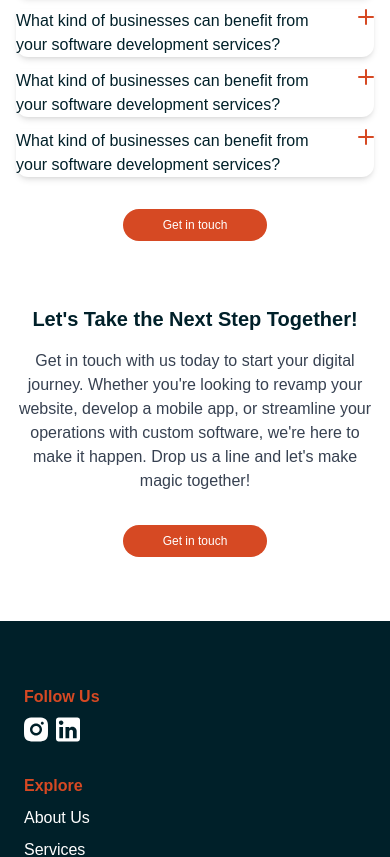
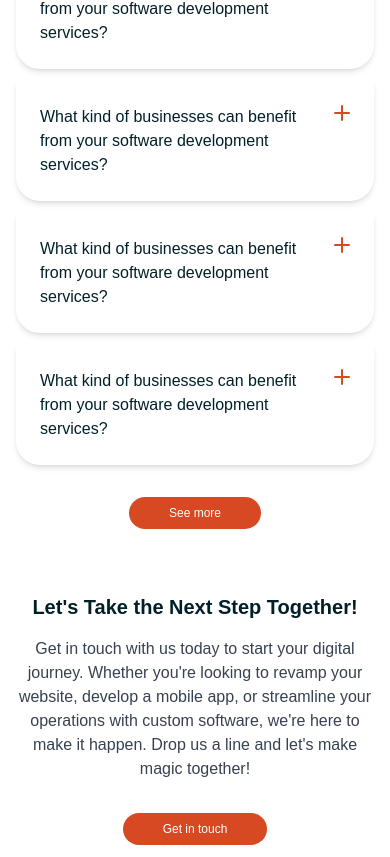
Before and after one commit to alxdrr/company-profile-2, a React (Vite) app: page / in a window 390 px wide. Shown: the part 3597-4454 px from the top of the page. Built offline with nearby package versions, Linux system fonts and the light colour scheme; a web font is replaced by a local one.

Commit message:
fix : button props issues

```diff
--- a/src/App.jsx
+++ /dev/null
@@ -1,10 +0,0 @@
-import Home from "./pages/Home/home";
-function App() {
-  return (
-    <>
-      <Home/>
-    </>
-  );
-}
-
-export default App;
--- a/src/components/Accordion.jsx
+++ b/src/components/Accordion.jsx
@@ -1,21 +1,18 @@
 import { useState } from "react";
-import React from "react";
-import iconPlus from "../assets/icons/accordion-plus.svg";
-import iconMin from "../assets/icons/accordion-minus.svg";
 
 const Accordion = ({ title, content }) => {
   const [accordionOpen, setAccordionOpen] = useState(false);
   const handleClick = () => setAccordionOpen(!accordionOpen);
   return (
-    <div className="flex flex-col w-full max-w-screen-md shadow-md rounded-b-xl bg-white">
-      <h2 onClick={handleClick} className="text-primary flex justify-between rounded-t-xl transition-all hover:bg-[#ffebe5] lg:p-6 cursor-pointer">
+    <div className="flex flex-col w-full max-w-screen-md shadow-md rounded-b-3xl bg-white">
+      <h2 onClick={handleClick} className="text-primary flex justify-between rounded-t-3xl transition-all hover:bg-[#ffebe5] p-6 cursor-pointer">
         {title}
         <svg className="fill-secondary shrink-0 ml-8" width="16" height="16" xmlns="http://www.w3.org/2000/svg">
           <rect y="7" width="16" height="2" rx="1" className={`transform origin-center transition duration-200 ease-out ${accordionOpen && "!rotate-180"}`} />
           <rect y="7" width="16" height="2" rx="1" className={`transform origin-center rotate-90 transition duration-200 ease-out ${accordionOpen && "!rotate-180"}`} />
         </svg>
       </h2>
-      <div className={` grid lg:px-6 overflow-hidden rounded-b-xl transition-all duration-300 ease-in-out text-slate-600 ${accordionOpen ? "grid-rows-[1fr] opacity-100 lg:pb-6 lg:pt-3" : "grid-rows-[0fr] opacity-0"}`}>
+      <div className={` grid px-6 overflow-hidden rounded-b-3xl transition-all duration-300 ease-in-out text-slate-600 ${accordionOpen ? "grid-rows-[1fr] opacity-100 pb-6 pt-3" : "grid-rows-[0fr] opacity-0"}`}>
         <div className="overflow-hidden">{content}</div>
       </div>
     </div>
--- a/src/components/Button.jsx
+++ b/src/components/Button.jsx
@@ -1,7 +1,6 @@
-import React from "react";
 import { Link } from "react-router-dom";
 
-const Button = ({ link, children, scrollToId, onClick }) => {
+const Button = ({ link, title, scrollToId, }) => {
   let buttonClassName = "w-max py-2 px-10 bg-[#D64923] transition-all lg:text-base text-xs rounded-[60px] text-white lg:font-bold hover:bg-[#DE7C62] active:scale-90";
   const handleClick = () => {
     // Scroll to the specified ID when the button is clicked
@@ -23,11 +22,11 @@ const Button = ({ link, children, scrollToId, onClick }) => {
     <>
       {!link ? (
         <button onClick={handleClick} className={buttonClassName} to={link}>
-          {children}
+          {title}
         </button>
       ) : (
         <Link className={buttonClassName} to={link}>
-          {children}
+          {title}
         </Link>
       )}
     </>
--- /dev/null
+++ b/src/components/CTA.jsx
@@ -0,0 +1,18 @@
+import Button from "./Button";
+
+const CTA = () => {
+  return (
+    <div className="w-full max-w-screen-xl items-center flex flex-col h-auto my-16 mx-auto lg:py-10 px-4 gap-8 xl:gap-10 lg:px-8 xl:px-0">
+      <section className="flex justify-center items-center flex-col gap-4">
+        <h1 className="text-primary text-xl md:text-start md:text-2xl lg:text-4xl text-center font-black">Let&apos;s Take the Next Step Together!</h1>
+        <p className="lg:text-base xl:text-xl max-w-4xl text-center text-gray-700">
+          Get in touch with us today to start your digital journey. Whether you&apos;re looking to revamp your website, develop a mobile app, or streamline your operations with custom software, we&apos;re here to make it happen. Drop us a
+          line and let&apos;s make magic together!
+        </p>
+      </section>
+      <Button variant={"primary"} type={"clickable"} title={"Get in touch"}></Button>
+    </div>
+  );
+};
+
+export default CTA;
--- a/src/components/Navbar.jsx
+++ b/src/components/Navbar.jsx
@@ -1,4 +1,3 @@
-import React from "react";
 import { NavLink, useLocation } from "react-router-dom";
 import Logo from "../assets/logo.svg";
 import Logo2 from "../assets/logo2.svg";
@@ -63,7 +62,7 @@ const Navbar = () => {
             </NavLink>
           </li>
         </ul>
-        <Button variant={"primary"} type={"clickable"} link={"/asdasd"} children={"Get in touch"}></Button>
+        <Button variant={"primary"} type={"clickable"} link={"/asdasd"} title={"Get in touch"}></Button>
       </div>
       {/* Mobile Nav */}
       <nav className="lg:hidden">
--- a/src/main.jsx
+++ b/src/main.jsx
@@ -2,11 +2,11 @@ import React from "react";
 import ReactDOM from "react-dom/client";
 import { createBrowserRouter, RouterProvider } from "react-router-dom";
 import ErrorPage from "./pages/error-page.jsx"
-import App from "./App.jsx";
+import Home from "./pages/home.jsx";
 const router = createBrowserRouter([
   {
     path: "/",
-    element: <App />,
+    element: <Home />,
     errorElement: <ErrorPage />,
   },
 ]);
--- a/src/pages/error-page.jsx
+++ b/src/pages/error-page.jsx
@@ -1,5 +1,4 @@
-import React from "react";
-import { useRouteError, useNavigate } from "react-router-dom";
+import { useRouteError } from "react-router-dom";
 import notFoundImage from "../assets/404.svg";
 import Navbar from "../components/Navbar";
 import Footer from "../components/Footer";
@@ -7,7 +6,6 @@ import Button from "../components/Button";
 
 const ErrorPage = () => {
   const error = useRouteError();
-  const history = useNavigate();
   console.error(error);
   return (
     <>
@@ -23,7 +21,7 @@ const ErrorPage = () => {
                 Error Message : <i>{error.statusText || error.message}</i>
               </p>
             </section>
-            <Button link={"/"} children={"Home Page"}></Button>
+            <Button link={"/"} title={"Home Page"}></Button>
           </div>
         </div>
       </div>
--- a/src/pages/Home/home.jsx
+++ b/src/pages/home.jsx
@@ -1,13 +1,13 @@
-import React from "react";
-import Navbar from "../../components/Navbar";
-import Footer from "../../components/Footer";
-import Button from "../../components/Button";
-import Card from "../../components/Card";
-import Accordion from "../../components/Accordion";
-import aboutImage from "../../assets/about.png";
-import portfolio1 from "../../assets/portfolio/tmekar.png";
-import portfolio2 from "../../assets/portfolio/artha.png";
-import portfolio3 from "../../assets/portfolio/kopi.png";
+import Navbar from "../components/Navbar";
+import Footer from "../components/Footer";
+import Button from "../components/Button";
+import CTA from "../components/CTA";
+import Card from "../components/Card";
+import Accordion from "../components/Accordion";
+import aboutImage from "../assets/about.png";
+import portfolio1 from "../assets/portfolio/tmekar.png";
+import portfolio2 from "../assets/portfolio/artha.png";
+import portfolio3 from "../assets/portfolio/kopi.png";
 
 const Home = () => {
   return (
@@ -22,7 +22,7 @@ const Home = () => {
           </div>
           <div className="flex flex-col gap-8 xl:gap-10">
             <div className="text-white lg:text-xl font-normal xl:max-w-xl">Innovative Software House to Bring Your Ideas to Life. We are your trusted partner in web, mobile, and software development.</div>
-            <Button variant={"primary"} children={"Dive in"} type={"clickable"} scrollToId={"about"}></Button>
+            <Button variant={"primary"} title={"Dive in"} type={"clickable"} scrollToId={"about"}></Button>
           </div>
         </div>
       </div>
@@ -33,7 +33,7 @@ const Home = () => {
           <p className="max-w-2xl text-center md:text-start lg:text-xl xl:text-xl text-gray-700">
             At our software house, we offer a range of services in web, mobile, and system development. With our expertise and dedication, we provide tailored solutions to meet your unique needs and help you achieve your goals.
           </p>
-          <Button variant={"primary"} type={"clickable"} children={"Contact us"}></Button>
+          <Button variant={"primary"} type={"clickable"} title={"Contact us"}></Button>
         </section>
         <img className="w-full md:max-w-xs md:px-10 lg:max-w-lg lg:px-8" src={aboutImage} alt="" />
       </div>
@@ -50,7 +50,7 @@ const Home = () => {
         </section>
       </div>
       {/* Recent Projects Section */}
-      <div className="Projects w-full max-w-screen-xl items-center flex flex-col h-auto my-16 mx-auto lg:py-10 px-4 gap-8 xl:gap-10 lg:px-8 xl:px-0">
+      <div className="w-full max-w-screen-xl items-center flex flex-col h-auto my-16 mx-auto lg:py-10 px-4 gap-8 xl:gap-10 lg:px-8 xl:px-0">
         <section className="flex justify-center items-center flex-col gap-4">
           <h1 className="text-primary text-center text-xl md:text-start md:text-2xl lg:text-4xl max-w-xl font-black">Recent Projects</h1>
           <p className="lg:text-base xl:text-xl text-center text-gray-700">Browse through our portfolio of completed projects.</p>
@@ -60,10 +60,10 @@ const Home = () => {
           <Card Type={"portfolio"} Title={"Bali Artha Jaya"} Image={portfolio2}></Card>
           <Card Type={"portfolio"} Title={"Kopi Gunung Sari"} Image={portfolio3}></Card>
         </section>
-        <Button variant={"primary"} type={"clickable"} children={"View our projects"}></Button>
+        <Button variant={"primary"} type={"clickable"} title={"View our projects"}></Button>
       </div>
       {/* FAQ Section */}
-      <div className="Projects w-full max-w-screen-xl items-center flex flex-col h-auto my-16 mx-auto lg:py-10 px-4 gap-8 xl:gap-10 lg:px-8 xl:px-0">
+      <div className="w-full max-w-screen-xl items-center flex flex-col h-auto my-16 mx-auto lg:py-10 px-4 gap-8 xl:gap-10 lg:px-8 xl:px-0">
         <section className="flex justify-center items-center flex-col gap-4">
           <h1 className="text-primary text-xl md:text-start md:text-2xl lg:text-4xl text-center font-black">FAQ</h1>
           <p className="lg:text-base xl:text-xl max-w-4xl text-center text-gray-700">Find answers to common questions about our services and processes.</p>
@@ -86,19 +86,10 @@ const Home = () => {
             content="Our services are tailored for a diverse range of industries. Whether you’re a startup, SME, or a large corporation, we provide customized solutions to meet your specific needs in web, app, and system development. Our expertise is designed to support businesses in any sector to enhance their digital presence and operational efficiency."
           ></Accordion>
         </div>
-        <Button variant={"primary"} type={"clickable"} children={"Get in touch"}></Button>
+        <Button variant={"primary"} type={"clickable"} title={"See more"}></Button>
       </div>
       {/* CTA Section */}
-      <div className="Projects w-full max-w-screen-xl items-center flex flex-col h-auto my-16 mx-auto lg:py-10 px-4 gap-8 xl:gap-10 lg:px-8 xl:px-0">
-        <section className="flex justify-center items-center flex-col gap-4">
-          <h1 className="text-primary text-xl md:text-start md:text-2xl lg:text-4xl text-center font-black">Let&apos;s Take the Next Step Together!</h1>
-          <p className="lg:text-base xl:text-xl max-w-4xl text-center text-gray-700">
-            Get in touch with us today to start your digital journey. Whether you&apos;re looking to revamp your website, develop a mobile app, or streamline your operations with custom software, we&apos;re here to make it happen. Drop us a
-            line and let&apos;s make magic together!
-          </p>
-        </section>
-        <Button variant={"primary"} type={"clickable"} children={"Get in touch"}></Button>
-      </div>
+      <CTA />
       {/* Footer */}
       <Footer />
     </>
```
Also changed, not shown: src/assets/icons/accordion-minus.svg (deleted), src/assets/icons/accordion-plus.svg (deleted).
